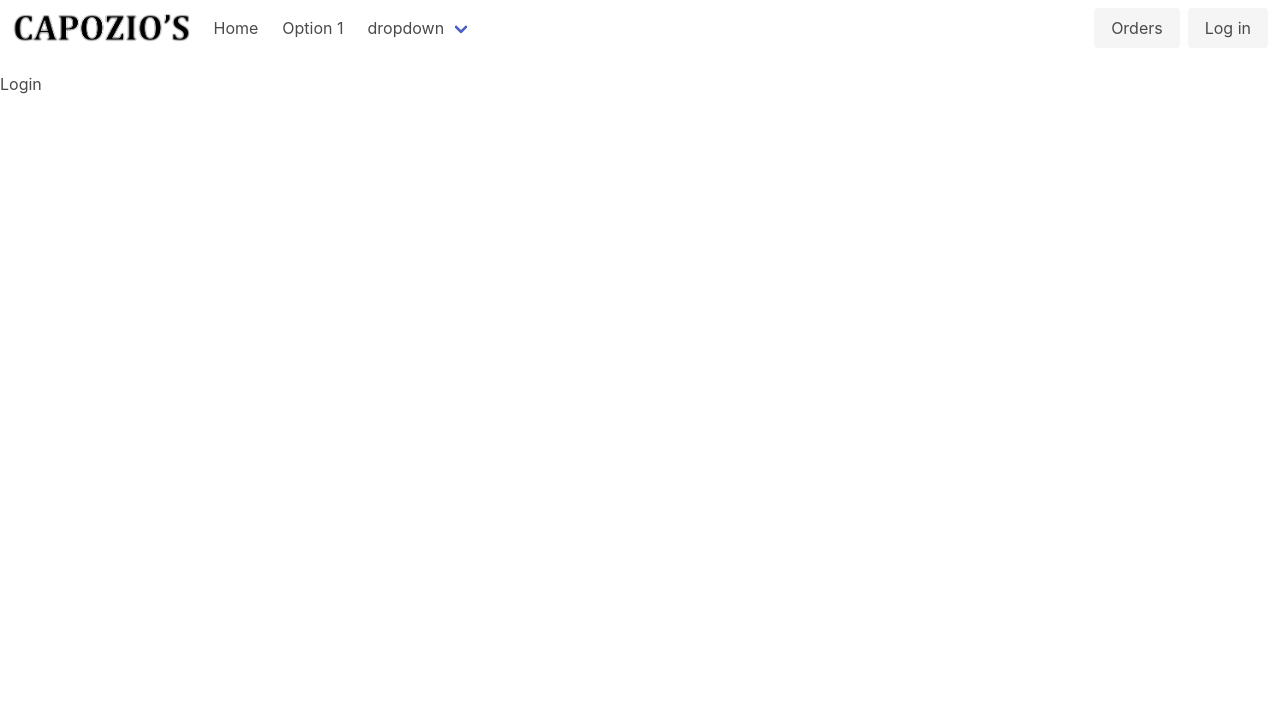
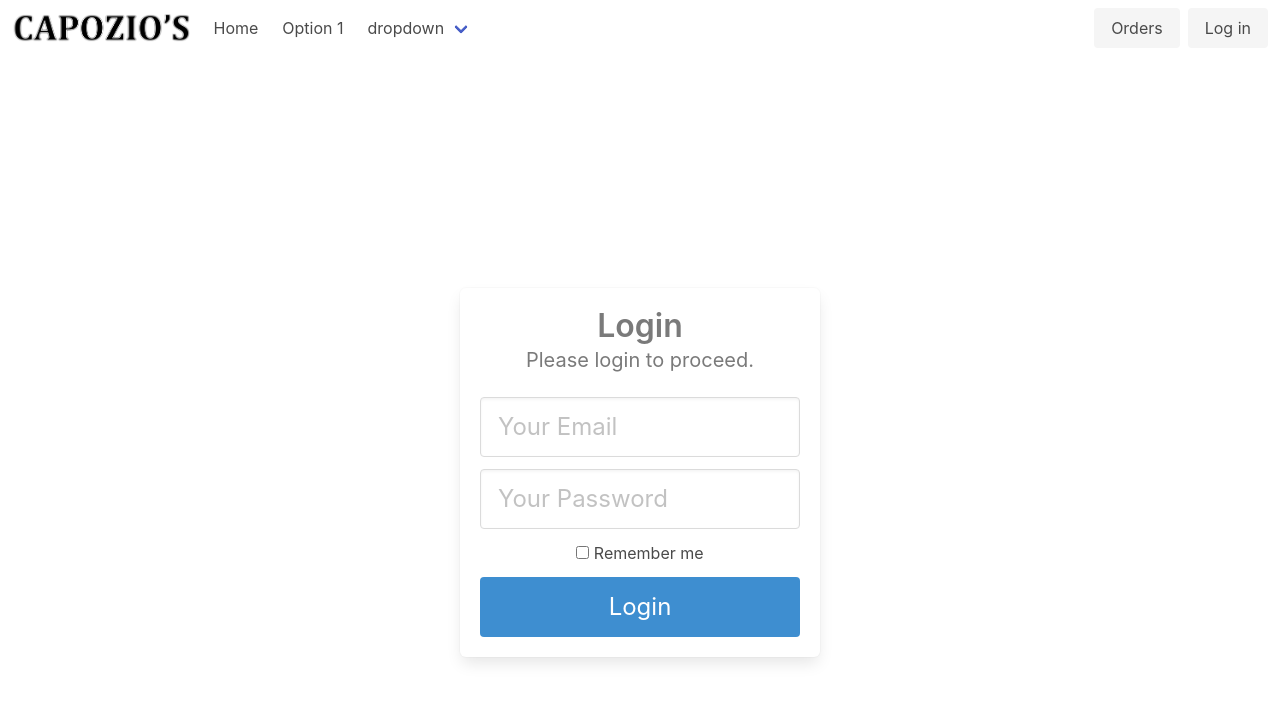
Before and after one commit to nachoespino53/restaurant-app-frontend, a React (Create React App) app: page /login in a window 1280 px wide. Shown: the top 702 px of the page. Built offline with nearby package versions, Linux system fonts and the light colour scheme; no server answers.

Commit message:
Added Login Page

```diff
--- a/src/components/Login.js
+++ b/src/components/Login.js
@@ -2,9 +2,44 @@ import React, { Component } from 'react';
 
 export default class Login extends Component {
 
+    state = {
+        username: "",
+        password: ""
+    }
+
     render () {
         return (
-            <div>Login</div>
+            <section className="hero is-fullheight">
+                <div className="hero-body">
+                    <div className="container has-text-centered">
+                        <div className="column is-4 is-offset-4">
+                            <div className="box">
+                                <h3 className="title has-text-grey">Login</h3>
+                                <p className="subtitle has-text-grey">Please login to proceed.</p>
+                                    <form>
+                                        <div className="field">
+                                            <div className="control">
+                                                <input className="input is-large" type="email" placeholder="Your Email" autoFocus="" />
+                                            </div>
+                                        </div>
+
+                                            <div className="field">
+                                                <div className="control">
+                                                    <input className="input is-large" type="password" placeholder="Your Password" />
+                                                </div>
+                                                </div>
+                                                <div className="field">
+                                                    <label className="checkbox">
+                                                        <input type="checkbox" /> Remember me
+                                                    </label>
+                                                </div>
+                                                    <button className="button is-block is-info is-large is-fullwidth">Login</button>
+                                    </form>
+                            </div>
+                                        </div>
+            </div>
+        </div>
+    </section>
         )
     }
 }
```
